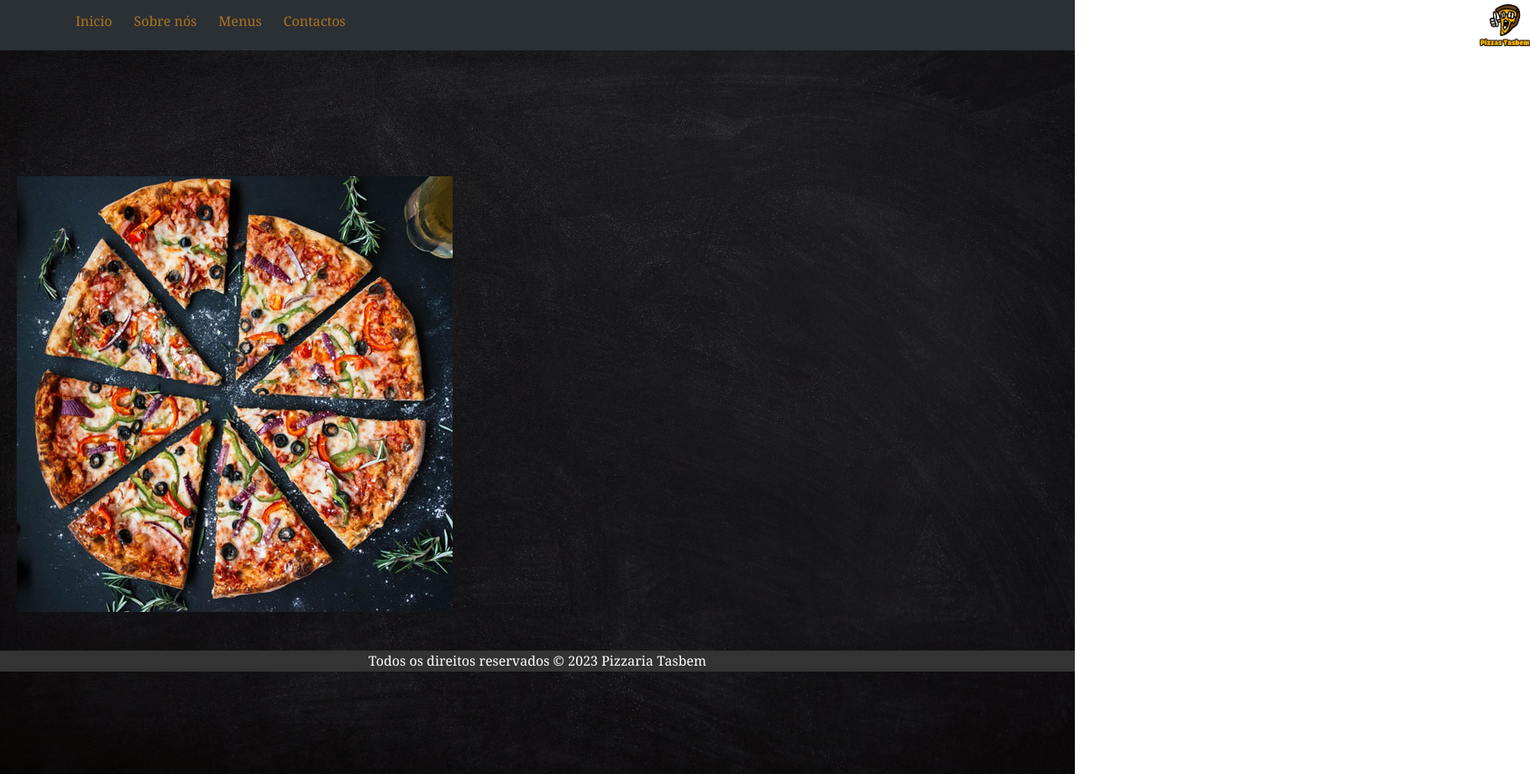
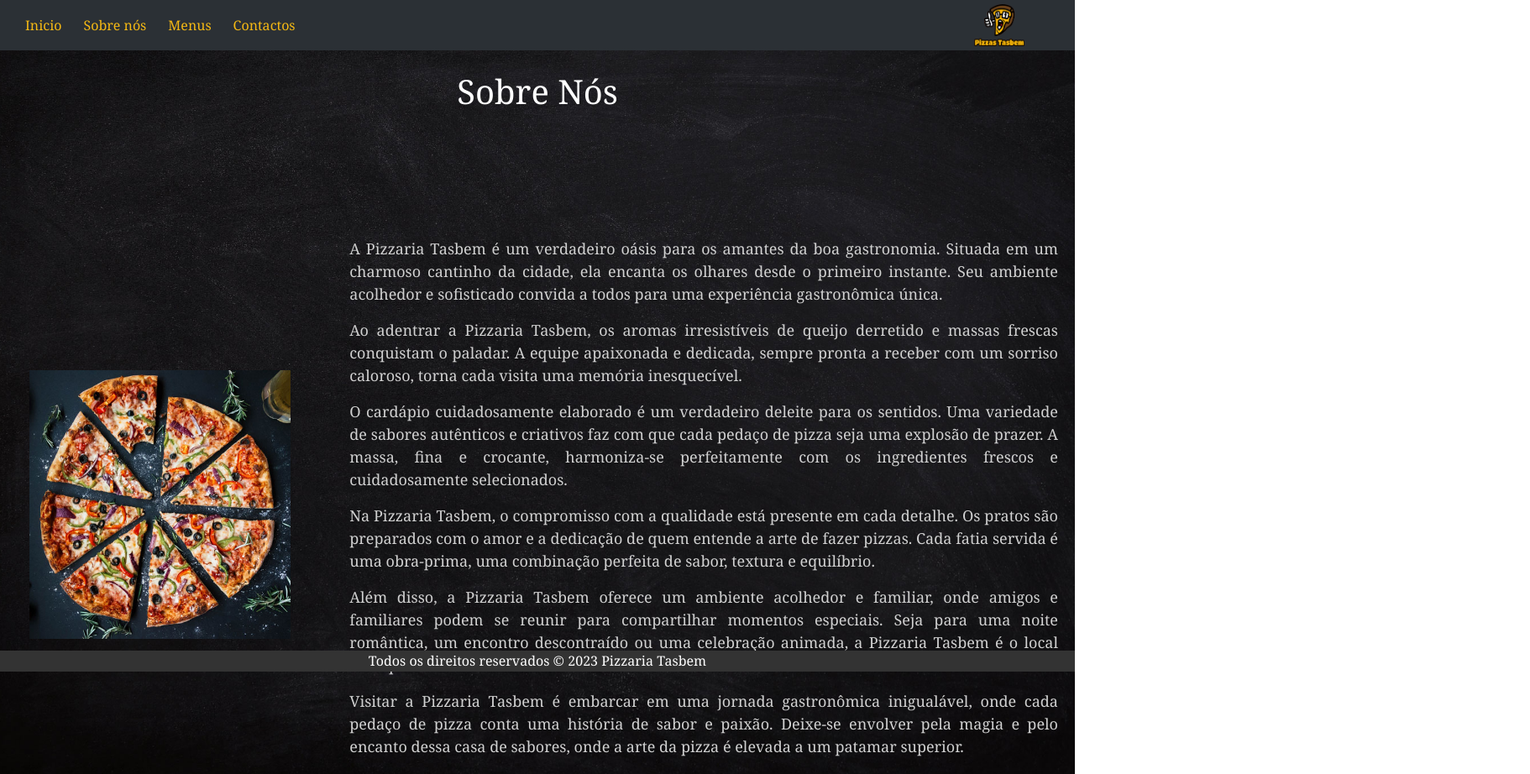
Before and after one commit to nEcOLiNhOO/Pizarria-tasbem, a website: page html/sobre_nos.html in a window 1280 px wide. Shown: the top 922 px of the page at 84% size, 1822 px wide, since content can reach past the window. Drawn offline with nearby package versions, Linux system fonts and the light colour scheme.

Commit message:
sobre_nos & updates

```diff
--- a/html/scripts/script1.js
+++ b/html/scripts/script_video.js
@@ -1,5 +1,6 @@
 document.addEventListener('DOMContentLoaded', function() {
     var video = document.querySelector('.video-slideshow');
+    video.volume = 0.1;
     var fraseElement = document.createElement('p');
     fraseElement.textContent = 'Delicie-se com nossas pizzas artesanais, feitas com paixão e ingredientes frescos. Uma fatia de sabor que irá encantar seu paladar e alimentar sua alma';
     fraseElement.classList.add('frase');
--- a/html/sobre_nos.html
+++ b/html/sobre_nos.html
@@ -2,7 +2,7 @@
 <html>
 <head>
 
-  <title>Pizzaria Delícia</title>
+  <title>Pizzaria Tasbem</title>
   <link href="https://cdn.jsdelivr.net/npm/bootstrap@5.3.0/dist/css/bootstrap.min.css" rel="stylesheet" integrity="sha384-9ndCyUaIbzAi2FUVXJi0CjmCapSmO7SnpJef0486qhLnuZ2cdeRhO02iuK6FUUVM" crossorigin="anonymous">
   <link rel="stylesheet" type="text/css" href="../style/style_sobre_nos.css">
 </head>
@@ -12,9 +12,6 @@
       <div class="container-fluid">
         <div class="collapse navbar-collapse" id="navbarNavDropdown">
           <ul class="navbar-nav">
-            <div class="imagem_logo">
-              <img src="../imagens/Logo.PNG" >
-            </div>
             <li class="nav-item">
               <a class="nav-link" aria-current="page" href="../html/index.html">Inicio</a>
             </li>
@@ -27,19 +24,38 @@
             <li class="nav-item">
               <a class="nav-link" href="../html/contactos.html">Contactos</a>
             </li>
-
           </ul>
         </div>
+      </div>
+      <div class="imagem_logo">
+        <img src="../imagens/Logo.PNG" >
       </div>
     </nav>
   </header>
   <section id="sobre">
     <div class="imagem_fundo">
+      <center>
+        <h1 class="sobre_nos">Sobre Nós</h1>
+      </center>
       <div class="imagem_fundo1">
+        <img src="/imagens/pizza-1.jpg" alt="Pizza Image">
+        <div class="texto_sobre_nos">
+          <p>
+            A Pizzaria Tasbem é um verdadeiro oásis para os amantes da boa gastronomia. Situada em um charmoso cantinho da cidade, ela encanta os olhares desde o primeiro instante. Seu ambiente acolhedor e sofisticado convida a todos para uma experiência gastronômica única.</p>
+
+            <p>Ao adentrar a Pizzaria Tasbem, os aromas irresistíveis de queijo derretido e massas frescas conquistam o paladar. A equipe apaixonada e dedicada, sempre pronta a receber com um sorriso caloroso, torna cada visita uma memória inesquecível.</p>
+
+            <p>O cardápio cuidadosamente elaborado é um verdadeiro deleite para os sentidos. Uma variedade de sabores autênticos e criativos faz com que cada pedaço de pizza seja uma explosão de prazer. A massa, fina e crocante, harmoniza-se perfeitamente com os ingredientes frescos e cuidadosamente selecionados.</p>
+
+            <p>Na Pizzaria Tasbem, o compromisso com a qualidade está presente em cada detalhe. Os pratos são preparados com o amor e a dedicação de quem entende a arte de fazer pizzas. Cada fatia servida é uma obra-prima, uma combinação perfeita de sabor, textura e equilíbrio.</p>
+
+            <p>Além disso, a Pizzaria Tasbem oferece um ambiente acolhedor e familiar, onde amigos e familiares podem se reunir para compartilhar momentos especiais. Seja para uma noite romântica, um encontro descontraído ou uma celebração animada, a Pizzaria Tasbem é o local ideal para desfrutar de momentos únicos.</p>
+
+            <p>Visitar a Pizzaria Tasbem é embarcar em uma jornada gastronômica inigualável, onde cada pedaço de pizza conta uma história de sabor e paixão. Deixe-se envolver pela magia e pelo encanto dessa casa de sabores, onde a arte da pizza é elevada a um patamar superior.</p>
+        </div>
       </div>
+
     </div>
-    <h2 class="sobre_nos">Sobre Nós</h2>
-    <p class="sobre_nos">Bem-vindo à Pizzaria Tasbem! Somos especializados em pizzas artesanais feitas com ingredientes frescos e de alta qualidade. Nossa missão é oferecer a melhor experiência gastronômica para os amantes de pizza.</p>
   </section>
   <div class="footer-container">
     <footer>
--- a/style/style_contatos.css
+++ b/style/style_contatos.css
@@ -22,12 +22,12 @@
 }
 
 .nav-link{
-  color: #af741c;
+  color: #f5b914;
 }
 
 nav ul li {
     display: inline;
-    margin-right: 10px;
+    margin-left: 10px;
 }
 
 nav ul li a {
@@ -63,7 +63,7 @@
     padding-right: 10px;
   }
   .imagem_logo img{
-    left: 1750px;
+    margin-right: 50px;
     position: relative;
     height: 50px;
     width: 60px;
--- a/style/style_index.css
+++ b/style/style_index.css
@@ -21,12 +21,12 @@
 }
 
 .nav-link{
-  color: #af741c;
+  color: #f5b914;
 }
 
 nav ul li {
   display: inline;
-  margin-right: 10px;
+  margin-left: 10px;
 }
 
 nav ul li a {
@@ -58,7 +58,7 @@
   padding-right: 10px;
 }
 .imagem_logo img{
-  left: 1750px;
+  margin-right: 50px;
   position: relative;
   height: 50px;
   width: 60px;
--- a/style/style_menus.css
+++ b/style/style_menus.css
@@ -23,12 +23,12 @@
 }
 
 .nav-link{
-  color: #af741c;
+  color: #f5b914;
 }
 
 nav ul li {
     display: inline;
-    margin-right: 10px;
+    margin-left: 10px;
 }
 
 nav ul li a {
@@ -60,7 +60,7 @@
     padding-right: 10px;
   }
   .imagem_logo img{
-    left: 1750px;
+    margin-right: 33px;
     position: relative;
     height: 50px;
     width: 60px;
--- a/style/style_sobre_nos.css
+++ b/style/style_sobre_nos.css
@@ -21,12 +21,12 @@
 }
 
 .nav-link{
-    color: #af741c;
+    color: #f5b914;
   }
 
 nav ul li {
     display: inline;
-    margin-right: 10px;
+    margin-left: 10px;
 }
 
 nav ul li a {
@@ -58,7 +58,7 @@
     padding-right: 10px;
   }
   .imagem_logo img{
-    left: 1750px;
+    margin-right: 50px;
     position: relative;
     height: 50px;
     width: 60px;
@@ -74,21 +74,36 @@
     z-index: 0;
   }
 
-  .imagem_fundo1{
-    background-image: url('/imagens/pizza-1.jpg');
-    background-repeat: no-repeat;
-    background-position: left center;
-    overflow: hidden;
-    position: relative;
-    z-index: 1;
-    height: 519px;
-    width: 533px;
+  .imagem_fundo1 {
+    display: flex;
+    align-items: center;
+    margin-left: 35px;
     margin-top: 150px;
-    margin-left:20px ;
   }
 
+  .imagem_fundo1 img {
+    width: 25%;
+    height: 25%;
+    object-fit: cover;
+  }
+
+  .texto_sobre_nos {
+    flex: 1;
+    padding: 0 20px;
+    margin-left: 50px;
+  }
+
+  .texto_sobre_nos p {
+    color: #d1d1d1;
+    font-size: 18px;
+    line-height: 1.5;
+    text-align: justify;
+  }
+
+
   .sobre_nos{
-    align-items: center;
+    color: white;
+    margin-top: 25px ;
   }
 
 footer {
```
Also changed, not shown: html/contactos.html (+4 -4 lines), html/index.html (+6 -7 lines), html/menus.html (+4 -4 lines).
